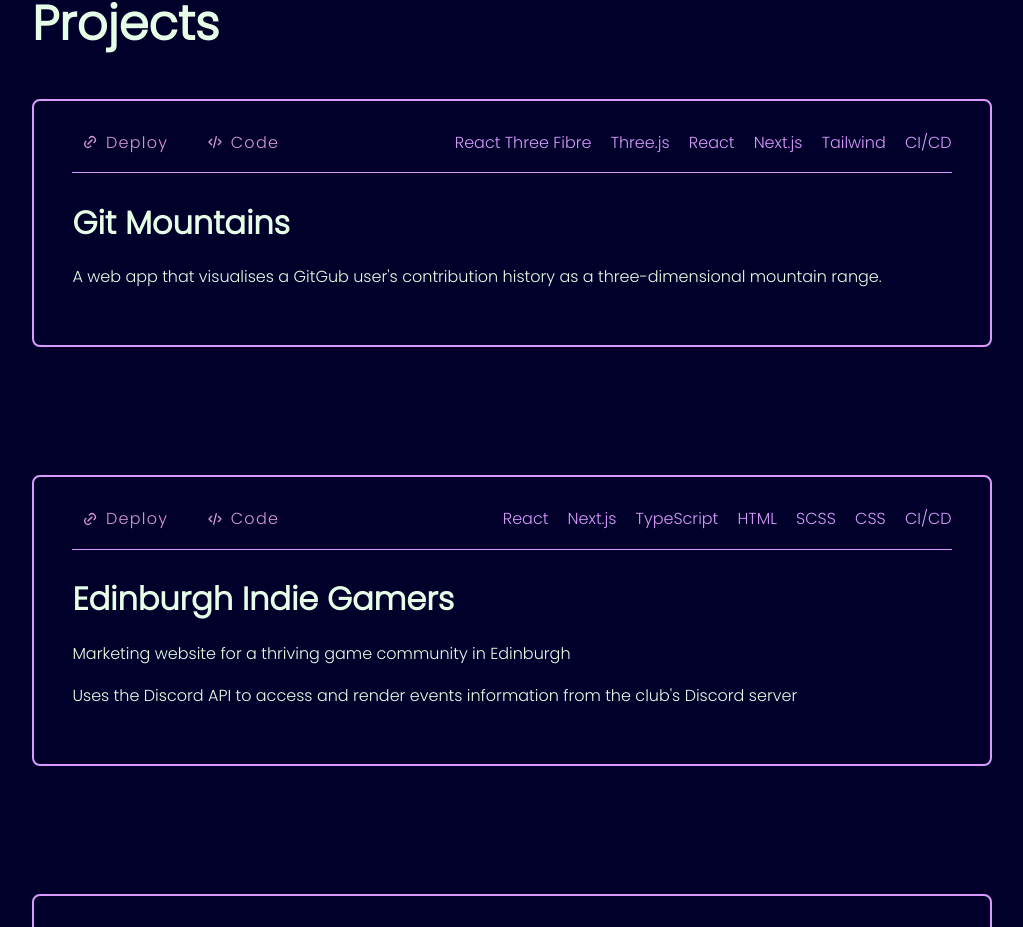
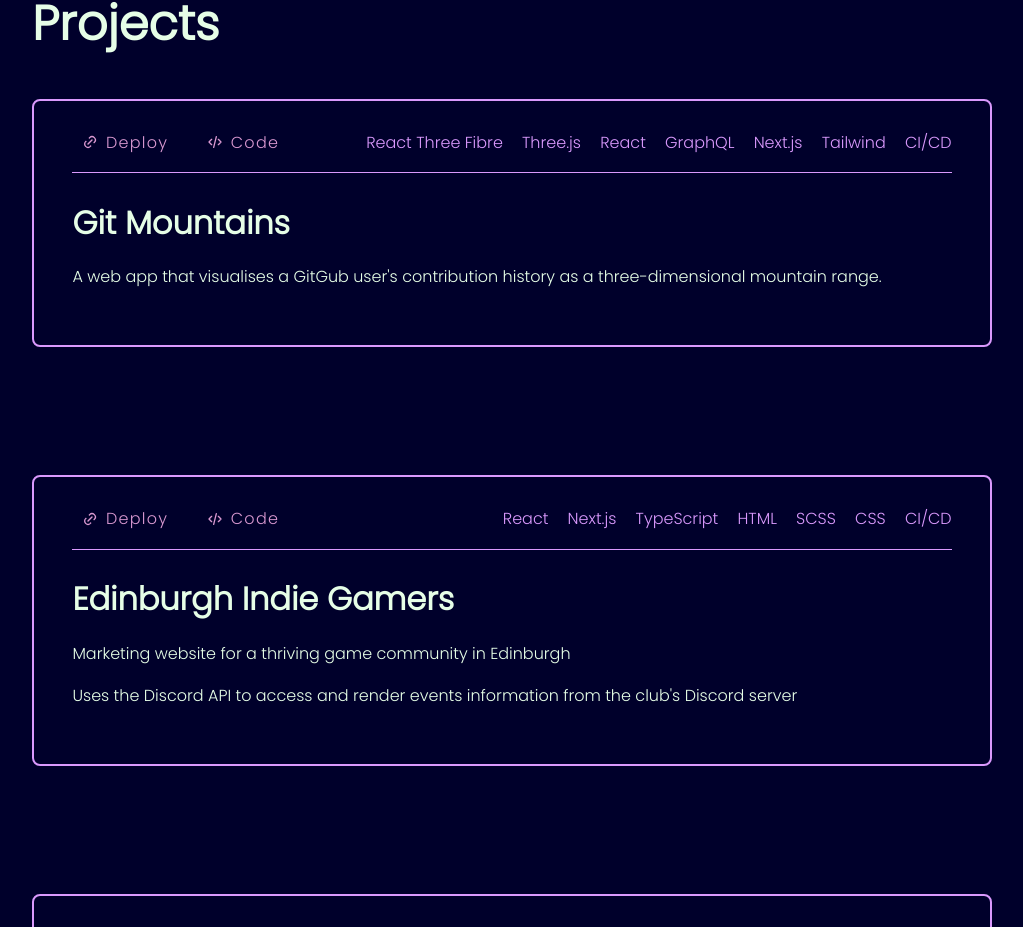
Before and after one commit to empowermint/empowermint, a Next.js app: page / in a window 1280 px wide. Shown: the part 951-1878 px from the top of the page, without its empty margins (128-1151 px from the left). Built offline with nearby package versions, Linux system fonts and the light colour scheme.

Commit message:
Add GraphQL to project list

```diff
--- a/components/projectsList/ProjectsList.tsx
+++ b/components/projectsList/ProjectsList.tsx
@@ -12,6 +12,7 @@
           "React Three Fibre",
           "Three.js",
           "React",
+          "GraphQL",
           "Next.js",
           "Tailwind",
           "CI/CD",
```
